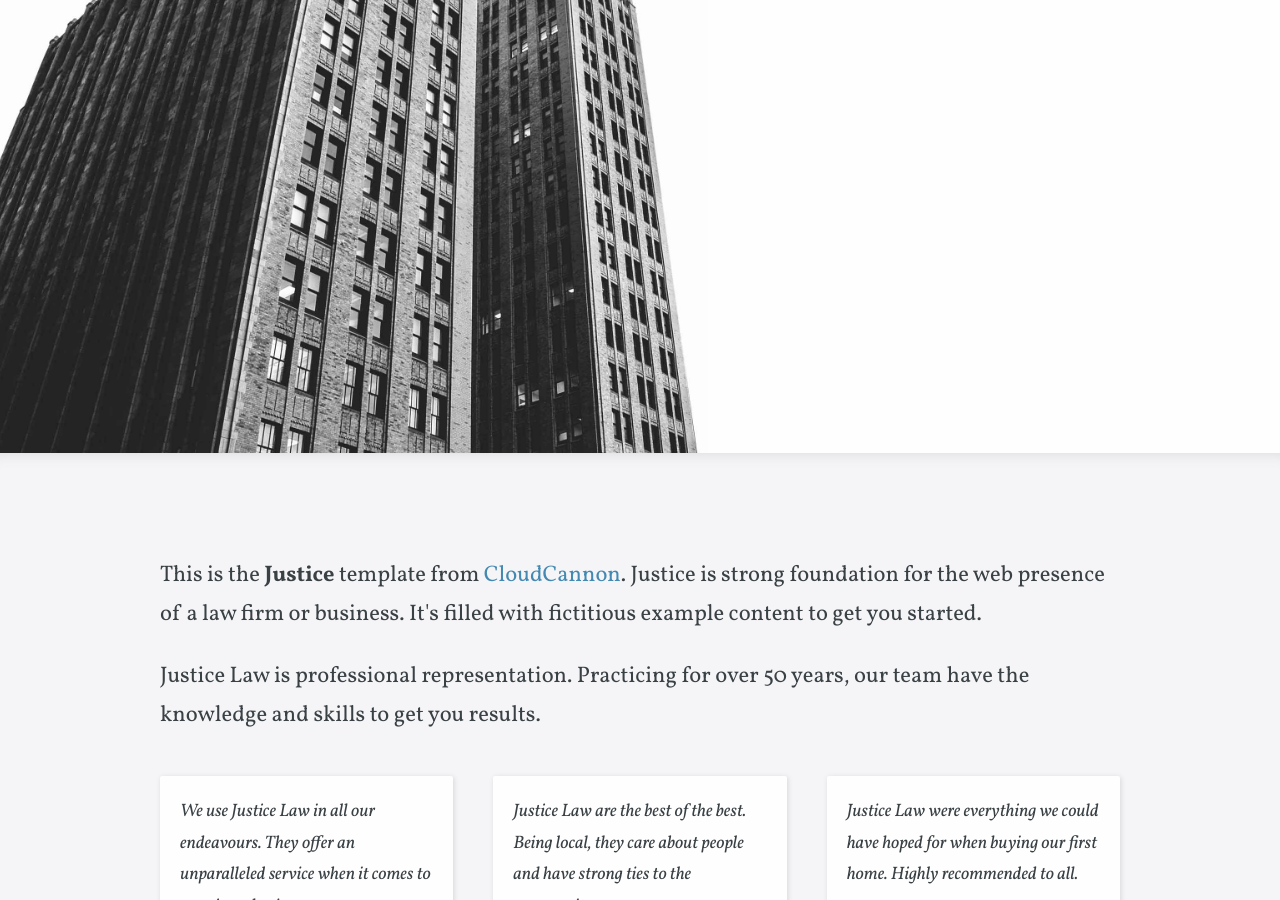
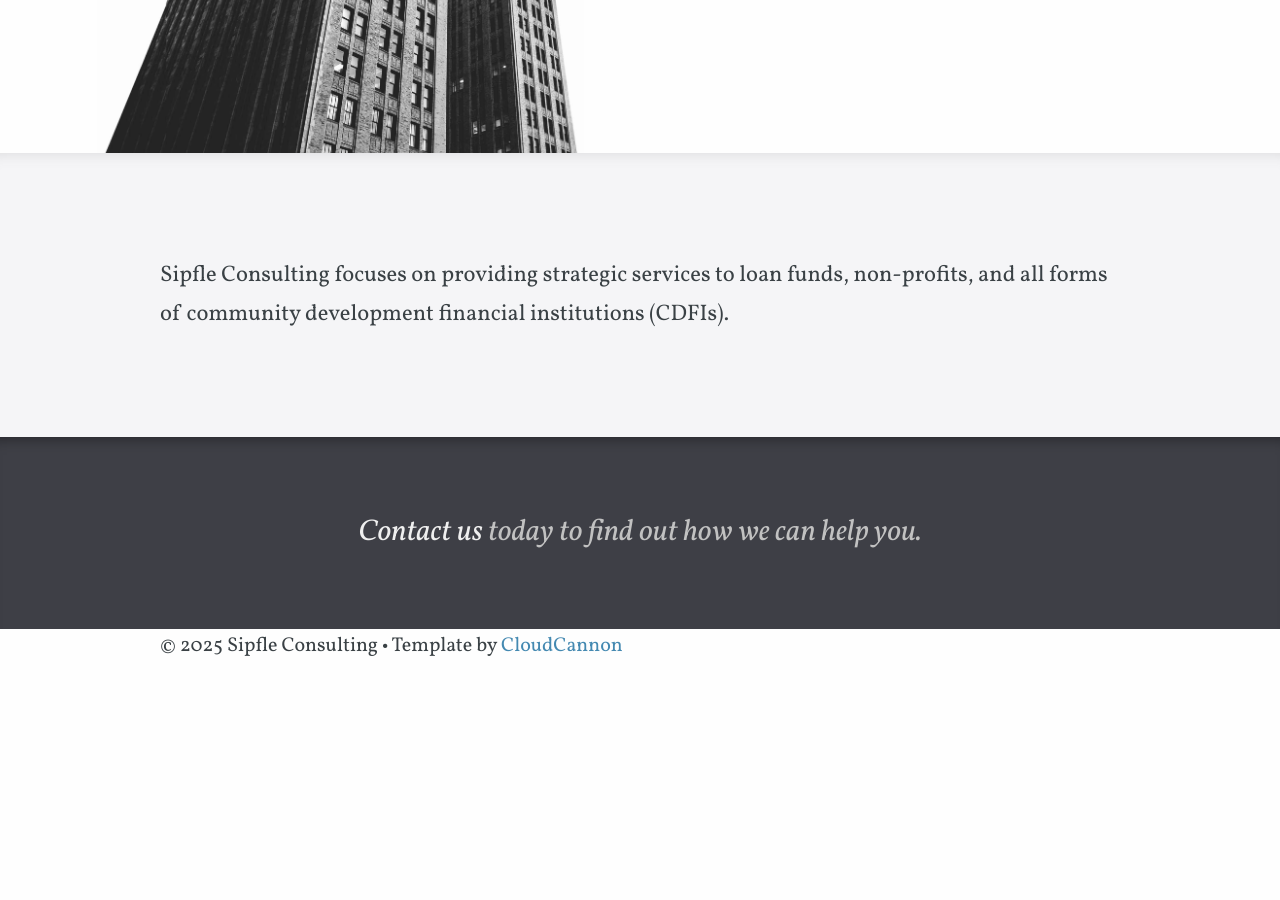
Before and after one commit to lundersaur/SipfleConsulting, a Jekyll site: the page built from index.html, in a window 1280 px wide and 900 px high, scrolled down 267 px. Built offline with Jekyll 4.4.1, drawn with Linux system fonts in a browser that asks for light colours; some web fonts are replaced; after the commit the page ends 931 px from its top, so only the background shows below that; some of the changed text lies outside the part shown.

Commit message:
feat: Update landing page language

```diff
--- a/index.html
+++ b/index.html
@@ -12,7 +12,7 @@ testimonials:
     name: Peter Rottenburg
   - message: Justice Law were everything we could have hoped for when buying our first home. Highly recommended to all.
     image: "https://placebear.com/60/60?a=.png"
-    name: D. and G. Gibbleston
+    name: D. and G. Gibbleston -->
 _options:
 image:
 width: 60
@@ -20,16 +20,16 @@ _options:
 ---
 
 <div class="editable">
-	<p>This is the <strong>Justice</strong> template from <a href="https://cloudcannon.com/">CloudCannon</a>. Justice is strong foundation for the web presence of a law firm or business. It's filled with fictitious example content to get you started.</p>
-
-	<p>Justice Law is professional representation. Practicing for over 50 years, our team have the knowledge and skills to get you results.</p>
+  <p>Sipfle Consulting focuses on providing strategic services to loan funds, non-profits, and all forms of community
+    development financial institutions (CDFIs).</p>
 </div>
 
 <div class="testimonials">
   {% for testimonial in page.testimonials %}
   <blockquote class="testimonial">
     <p class="testimonial-message">{{ testimonial.message }}</p>
-			<p class="testimonial-author"><img src="{% include relative-src.html src=testimonial.image %}" alt="Photo of {{ testimonial.name }}"> {{ testimonial.name }}</p>
+    <p class="testimonial-author"><img src="{% include relative-src.html src=testimonial.image %}"
+        alt="Photo of {{ testimonial.name }}"> {{ testimonial.name }}</p>
   </blockquote>
   {% endfor %}
 </div>
```
Also changed, not shown: other parts of index.html (+1 -1 lines). Lines whose indentation alone changed are shown as unchanged.
